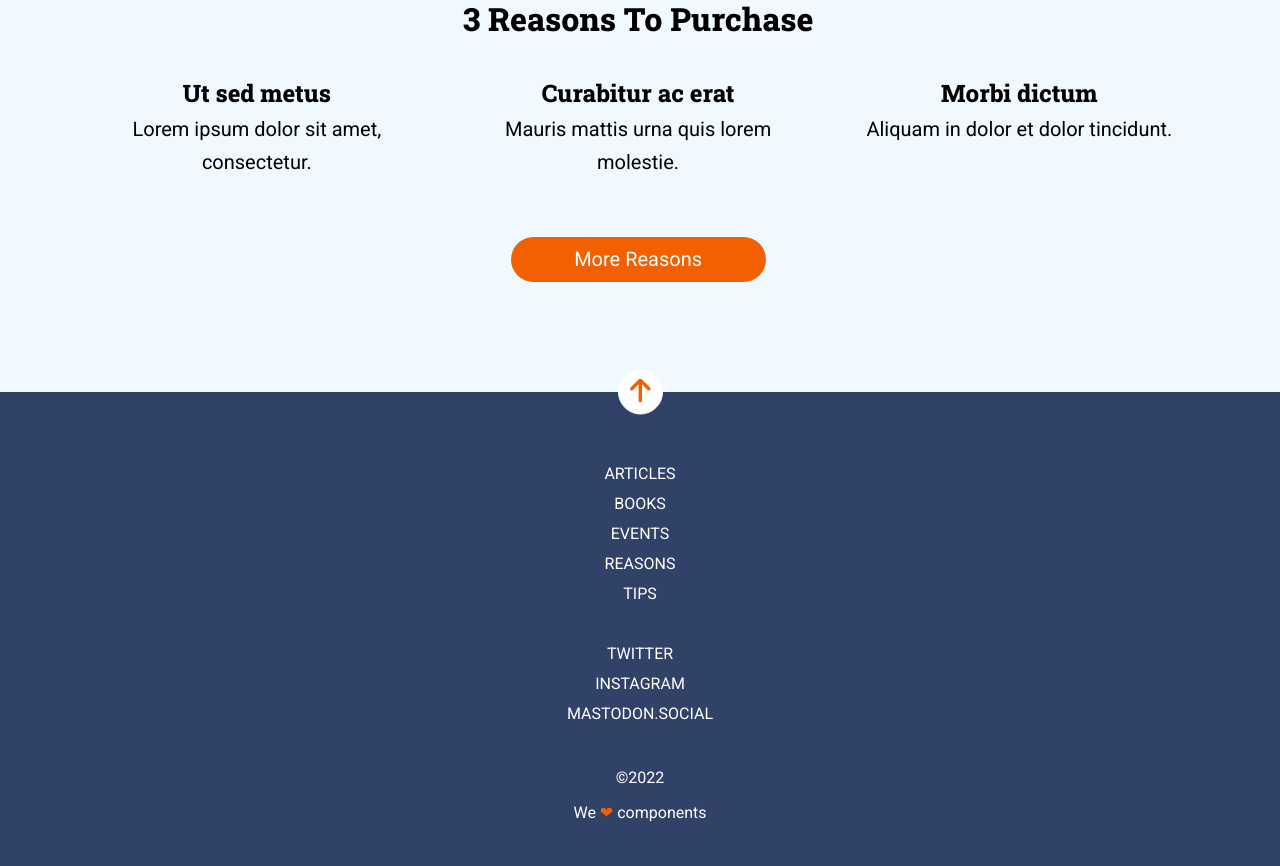
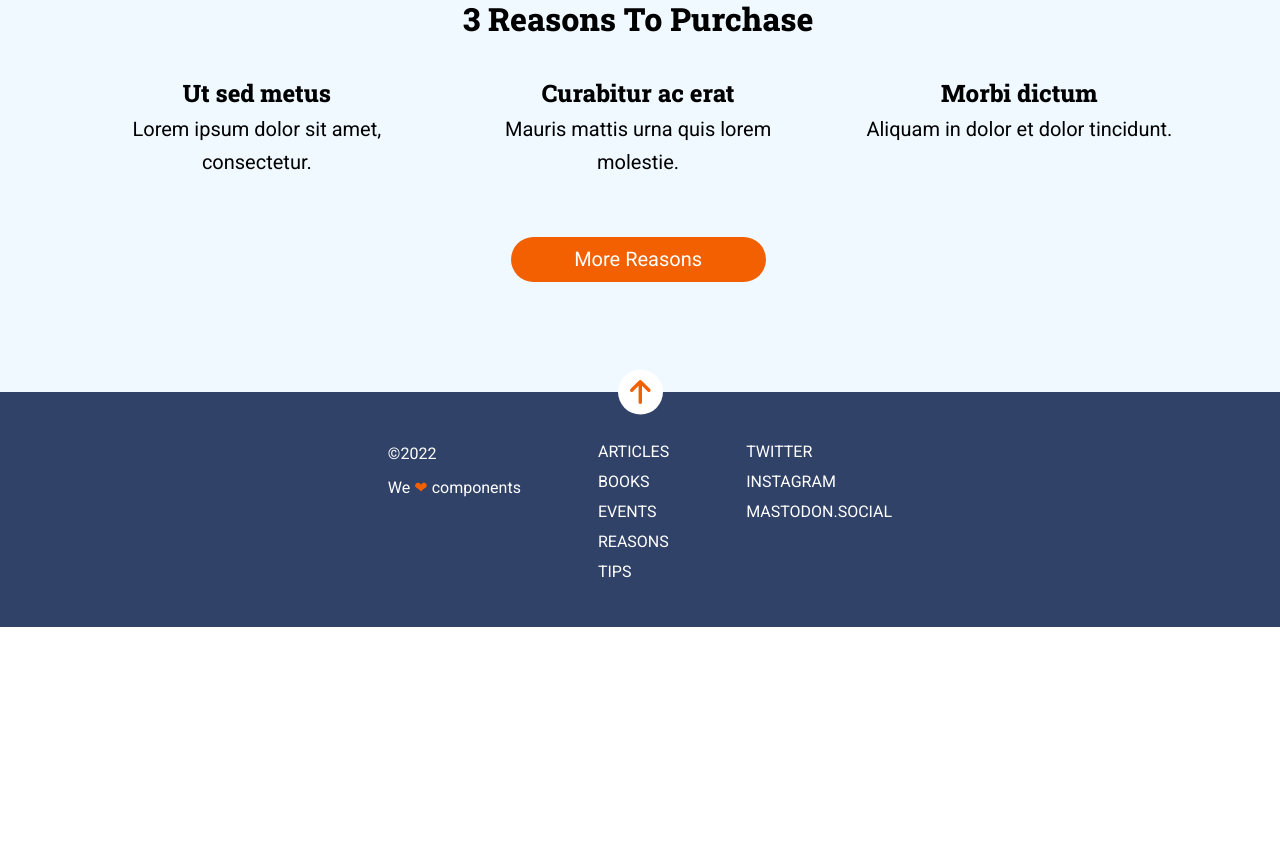
Before and after one commit to nayraromero/Anonymus-proxy, a website: page src/html/index.html in a window 1280 px wide. Shown: the part 1218-2084 px from the top of the page. After the commit the page ends 1845 px from the top, so only its background shows below. Drawn offline with nearby package versions, Linux system fonts and the light colour scheme; files that its build step writes are made by us from their sources; files whose address does not match are found by name.

Commit message:
responsive finished

```diff
--- a/src/html/partials/footer.html
+++ b/src/html/partials/footer.html
@@ -1,23 +1,23 @@
 <footer class="footer">
-    <a href="#header">
-        <button class="footer__button">
-            <img src="./assets/images/ico-arrow.svg" alt="Flecha hacia arriba">
-        </button>
-    </a>
-  <section class="footer__info">
-    <a href="https://adalab.es/" target="_blank" class="footer__info__link">Articles</a>
-    <a href="https://adalab.es/" target="_blank" class="footer__info__link">Books</a>
-    <a href="https://adalab.es/" target="_blank" class="footer__info__link">Events</a>
-    <a href="https://adalab.es/" target="_blank" class="footer__info__link">Reasons</a>
-    <a href="https://adalab.es/" target="_blank" class="footer__info__link">Tips</a>
-  </section>
-  <section class="footer__media">
-    <a href="https://adalab.es/" target="_blank" class="footer__media__link">Twitter</a>
-    <a href="https://adalab.es/" target="_blank" class="footer__media__link">Instagram</a>
-    <a href="https://adalab.es/" target="_blank" class="footer__media__link">Mastodon.social</a>
-  </section>
-  <section class="footer__copy">
-    <p>&copy;2022</p>
-    <p>We <span class="footer__copy__heart">&#10084;</span> components</p>
-  </section>
+  <a href="#header" class="footer__icon">
+    <img src="./assets/images/ico-arrow.svg" alt="Flecha hacia arriba">
+  </a>
+  <div class="menu">
+    <nav class="menu__info">
+      <a href="https://adalab.es/" target="_blank" class="menu__info__link">Articles</a>
+      <a href="https://adalab.es/" target="_blank" class="menu__info__link">Books</a>
+      <a href="https://adalab.es/" target="_blank" class="menu__info__link">Events</a>
+      <a href="https://adalab.es/" target="_blank" class="menu__info__link">Reasons</a>
+      <a href="https://adalab.es/" target="_blank" class="menu__info__link">Tips</a>
+    </nav>
+    <nav class="menu__media">
+      <a href="https://adalab.es/" target="_blank" class="menu__media__link">Twitter</a>
+      <a href="https://adalab.es/" target="_blank" class="menu__media__link">Instagram</a>
+      <a href="https://adalab.es/" target="_blank" class="menu__media__link">Mastodon.social</a>
+    </nav>
+    <nav class="menu__copy">
+      <p>&copy;2022</p>
+      <p>We <span class="menu__copy__heart">&#10084;</span> components</p>
+    </nav>
+  </div>
 </footer>
--- a/src/scss/layout/_footer.scss
+++ b/src/scss/layout/_footer.scss
@@ -1,23 +1,45 @@
-:root{
+:root {
   --font-color: white;
-    font-family:'Roboto', sans-serif;
+  font-family: "Roboto", sans-serif;
 }
-.footer{
+.footer {
   background-color: #304268;
   display: flex;
   flex-direction: column;
   justify-content: center;
-    align-items: center;
-    &__button{
+  @media all and (min-width: 768px){
+    padding-right: 39px;
+    padding-left: 39px;
+    padding-bottom: 40px;
+    align-items: normal;
+}
+  &__icon {
     width: 45px;
     height: 45px;
     border-radius: 50%;
-        border: 1px solid white;
     background-color: white;
     transform: translateY(-50%);
     cursor: pointer;
+    display: flex;
+    justify-content: center;
+    margin: auto;
   }
-    &__info{
+  .menu {
+    display: flex;
+    flex-direction: column;
+    justify-content: center;
+    @media all and (min-width: 768px){
+        flex-direction: row;
+        justify-content: space-around;
+        align-items: flex-start;
+    }
+    @media all and (min-width: 1200px){
+        flex-direction: row;
+        justify-content: center;
+        align-items: flex-start;
+        gap: 40px;
+    }
+    &__info {
       display: flex;
       flex-direction: column;
       align-items: center;
@@ -25,7 +47,15 @@
       padding-left: 124px;
       padding-right: 124px;
       margin-top: 22px;
-        &__link{
+      @media all and (min-width: 768px){
+        padding-right: 0px;
+        padding-left: 0px;
+        order: 2;
+        align-items: flex-start;
+        justify-content:flex-start;
+        margin-top: 0px;
+    }
+      &__link {
         text-transform: uppercase;
         color: var(--font-color);
         text-decoration: none;
@@ -36,7 +66,7 @@
         padding-right: 37px;
       }
     }
-    &__media{
+    &__media {
       display: flex;
       flex-direction: column;
       align-items: center;
@@ -44,7 +74,15 @@
       padding-left: 87px;
       padding-right: 87px;
       margin-top: 30px;
-        &__link{
+      @media all and (min-width: 768px){
+        padding-right: 0px;
+        padding-left: 0px;
+        order: 3;
+        align-items: flex-start;
+        justify-content:flex-start;
+        margin-top: 0px;
+    }
+      &__link {
         text-transform: uppercase;
         color: var(--font-color);
         text-decoration: none;
@@ -53,7 +91,7 @@
         font-weight: 400;
       }
     }
-    &__copy{
+    &__copy {
       color: var(--font-color);
       display: flex;
       flex-direction: column;
@@ -62,8 +100,16 @@
       padding-top: 32px;
       padding-bottom: 36px;
       line-height: 2.14;
-        &__heart{
-            color:#f26002;
+      @media all and (min-width: 768px){
+        order: 1;
+        align-items: flex-start;
+        justify-content:flex-start;
+        padding-top: 0px;
+      }
+      order: 1;
+      &__heart {
+        color: #f26002;
       }
     }
   }
+}
```
Lines whose indentation alone changed are shown as unchanged.
